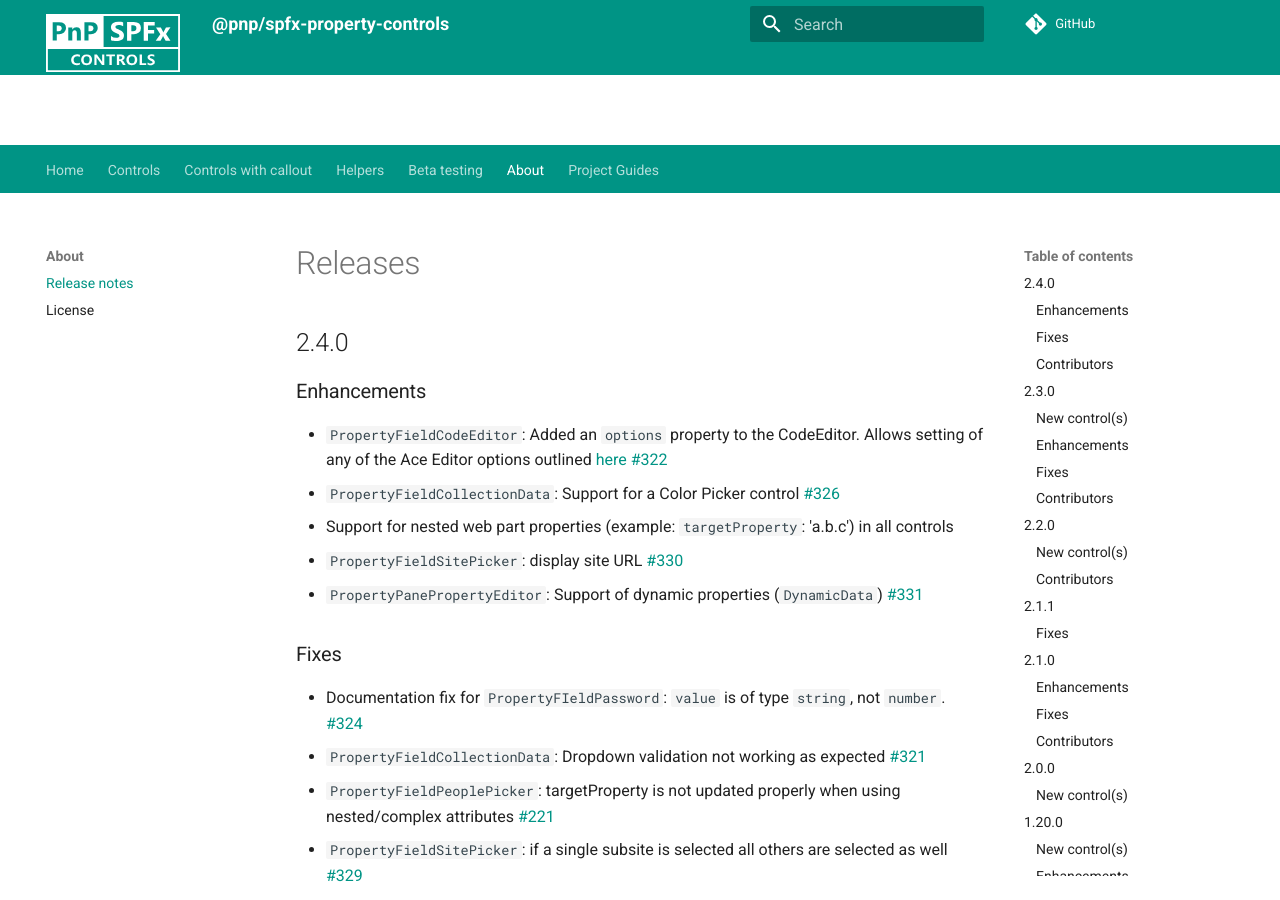
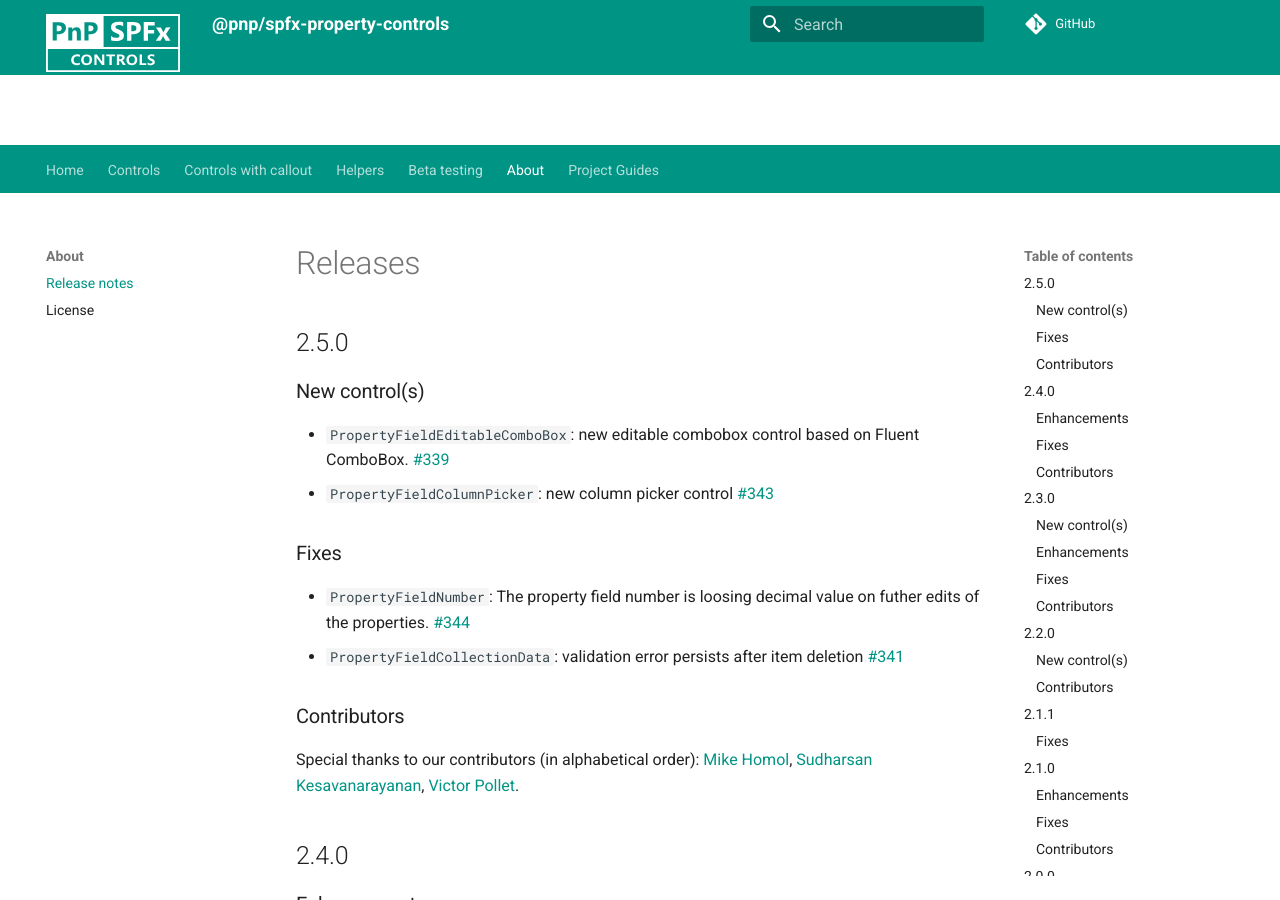
Before and after one commit to pnp/sp-dev-fx-property-controls, an MkDocs documentation site: the page built from docs/documentation/docs/about/release-notes.md, in a window 1280 px wide and 900 px high. Built offline with MkDocs 1.6.1 and Material for MkDocs 9.7.7, drawn with Linux system fonts in a browser that asks for light colours; comment, search, counter and statistics services are not loaded.

```diff
--- a/docs/documentation/docs/about/release-notes.md
+++ b/docs/documentation/docs/about/release-notes.md
@@ -1,4 +1,20 @@
 # Releases
+
+## 2.5.0
+
+### New control(s)
+
+- `PropertyFieldEditableComboBox`: new editable combobox control based on Fluent ComboBox. [#339](https://github.com/pnp/sp-dev-fx-property-controls/pull/339)
+- `PropertyFieldColumnPicker`: new column picker control [#343](https://github.com/pnp/sp-dev-fx-property-controls/pull/343)
+
+### Fixes
+
+- `PropertyFieldNumber`: The property field number is loosing decimal value on futher edits of the properties. [#344](https://github.com/pnp/sp-dev-fx-property-controls/issues/344)
+- `PropertyFieldCollectionData`: validation error persists after item deletion [#341](https://github.com/pnp/sp-dev-fx-property-controls/issues/341)
+
+### Contributors
+
+Special thanks to our contributors (in alphabetical order): [Mike Homol](https://github.com/mhomol), [Sudharsan Kesavanarayanan](https://github.com/sudharsank), [Victor Pollet](https://github.com/TheThor59).
 
 ## 2.4.0
 
```
Also changed, not shown: CHANGELOG.md, 1 other file.
